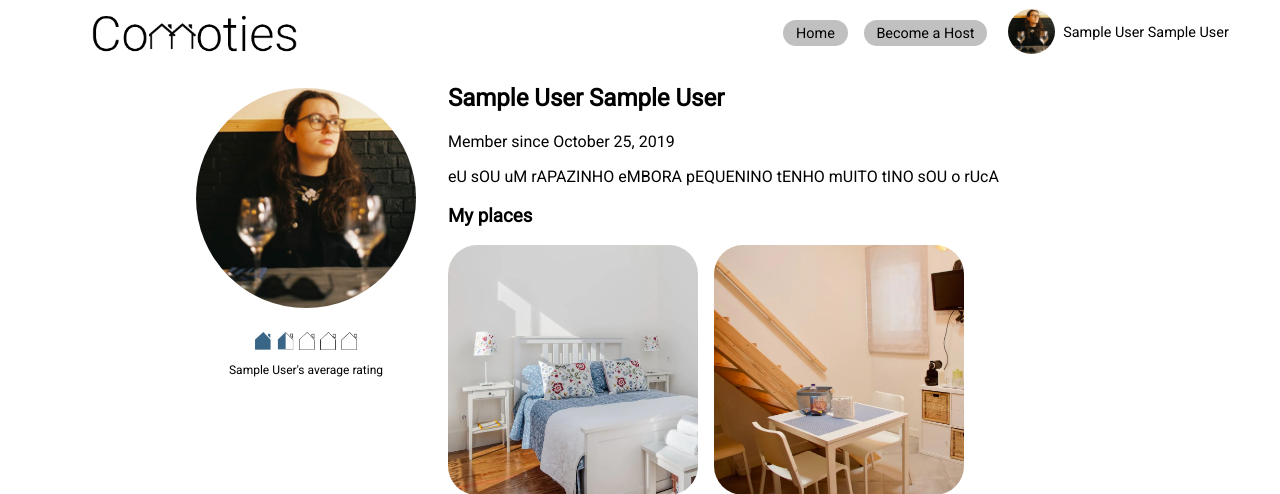
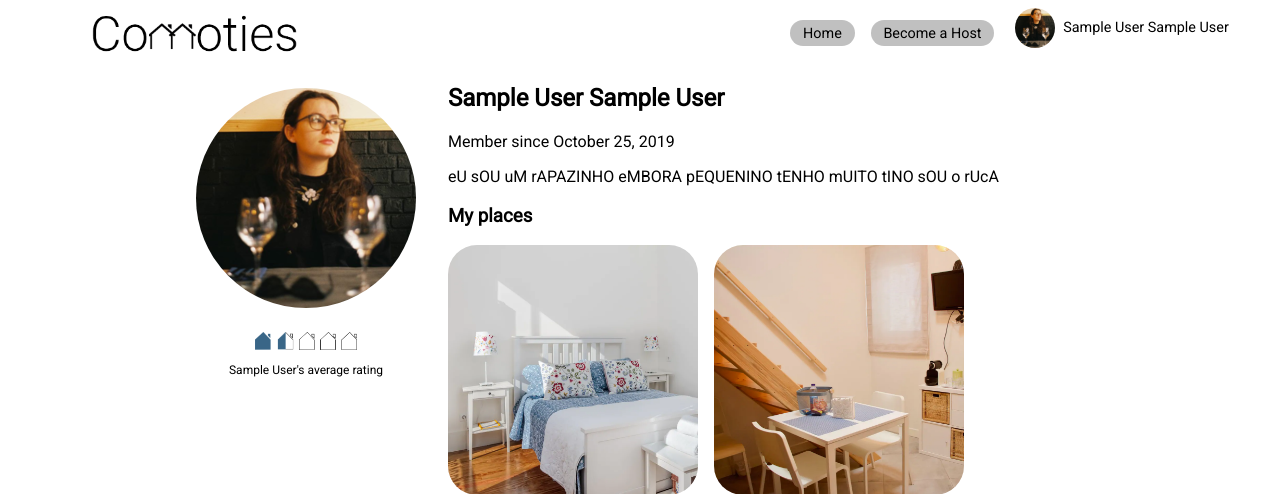
Before and after one commit to atomatir/ltw-feup-proj, a PHP site: page /pages/profile-page.php in a window 1280 px wide. Shown: the top 494 px of the page. Run offline with PHP 8.4, Linux system fonts and the light colour scheme; the visitor is signed in with stand-in values (Sample User, id 1).

Commit message:
O DROPDOWN ESTÁ CENTRADO
agora so falta perceber o problema que criei ao conseguir centrar :')ahahmatemme:')

```diff
--- a/css/style.css
+++ b/css/style.css
@@ -66,46 +66,35 @@ body {
 
 #profile_button{
     background-color:transparent;
-    display: flex;
+    display: grid;
+    grid-template-rows:1fr 1fr;
+    /* grid-gap:0.5rem; */
+    align-content: center;
 
 }
-
-#profile_button ul{
-    display:block;
-    margin-top: 7vh;
-    margin-left: 30vw;
+.dropdown{
+    display:grid;
+    grid-template-rows:1fr auto;
+    grid-gap:0.5rem;
 }
 
 .profile {
+    align-items: center;
     color:black;
     display:flex;
 }
 
-.profile:hover{
-    cursor: pointer;
-}
 
 #profile_img{
     border-radius: 50%;
-    width: 47px;
-    height: 45px;
+    height: 5vh;
+    width:auto;
     margin-right: 0.5rem;
 }
 
-.dropdown{
-    height: 5rem;
-    width: 7rem;
-    margin-top: 10rem;
-}
+.dropdown a{display: none;}
 
-.dropdown a{
-    display: none;
-    margin: 0.5rem 0 0 0;
-}
-
-#profile_button:hover .dropdown a {
-    display: block;
-}
+#profile_button:hover .dropdown a{display:block;}
 
 /* Login and Sign Up */
 
@@ -125,19 +114,12 @@ body {
     height: 78vh;
 }
 
-
-#login_form .input, #signup_form .input {
-    text-align: center;
-}
+#login_form .input, #signup_form .input {text-align: center;}
 
 /* Log in */
-#login_body {
-    background-color: #EBEBEB;
-}
+#login_body {background-color: #EBEBEB;  }
 
-#login_button{
-    background-color: #F0653E;
-}
+#login_button{background-color: #F0653E;}
 
 #login_button:hover{
     background-color: black;
@@ -145,13 +127,8 @@ body {
 }
 
 /* Sign Up */
-#signup_body {
-    background-color: #3B3B3B;
-}
-
-#signup_button{
-    background-color: #FBA104;
-}
+#signup_body {background-color: #3B3B3B;}
+#signup_button{background-color: #FBA104;}
 
 #signup_button:hover{
     background-color: white;
@@ -232,9 +209,7 @@ body {
     text-indent: 3rem;
 }
 
-#dates {
-    display: flex;
-}
+#dates {display: flex;}
 
 #date-in, #date-out {
     border: gray 0.05rem solid;
@@ -242,10 +217,7 @@ body {
     text-align: center;
 }
 
-#date-in {
-    margin-right: 0.5rem;
-}
-
+#date-in {margin-right: 0.5rem;}
 
 #price-range {
     display: flex;
@@ -268,9 +240,7 @@ body {
     padding: 0;
 }
 
-#price-range input::-webkit-slider-thumb {
-    padding: 0;
-}
+#price-range input::-webkit-slider-thumb {padding: 0;}
 
 #range-values {
     margin-top: 0.5rem;
@@ -282,9 +252,7 @@ body {
     margin-bottom: 0.5rem;
 }
 
-#search_button:hover{
-    background-color: #000000;
-}
+#search_button:hover{background-color: #000000;}
 
 
 /* PLACE FORM */
@@ -326,14 +294,8 @@ body {
 #place-price{width: 10rem;}
 #place-lat, #place-long{display:none;}
 #place-street{width: 25rem;}
-
-#place-num{
-    width: 4rem;
-}
-
-#place-pcode{
-    width: 10rem;
-}
+#place-num{width: 4rem;}
+#place-pcode{width: 10rem;}
 
 
 /* Profile */
@@ -351,22 +313,16 @@ body {
     justify-items: center;
 }
 
-#user-sidebar > p{
-    font-size:0.75rem;
-}
+#user-sidebar > p{font-size:0.75rem;}
 
-#user{
-    justify-self: left;
-}
+#user{justify-self: left;}
 
 #user-sidebar > #profile_pic{
     border-radius: 50%;
     margin: 3vh 0;
 }
 
-#user-sidebar > #average_rating{
-    width: 8vw;
-}
+#user-sidebar > #average_rating {width: 8vw;}
 
 #places{
     display:grid;
@@ -375,11 +331,6 @@ body {
 }
 
 /* Footer */
-
-#black-footer{
-color:black;
-}
-
 footer {
     grid-area: footer;
     bottom: 0;
@@ -390,3 +341,5 @@ footer {
     color:white;
     padding:0;
 }
+
+#black-footer{color:black;}
--- a/templates/login-dropdown.php
+++ b/templates/login-dropdown.php
@@ -3,8 +3,9 @@
     <img id="profile_img" src="../images/profile.png" alt="profile picture">
     <p><?php echo $_SESSION['firstName'] . " " . $_SESSION['lastName']; ?></p>
   </a>
-  <ul class="dropdown">
-<li><a href="#" class="nav_button">Edit Profile</a></li>
-<li><a href="../database/action_logout.php" class="nav_button">Log Out</a></li>
-</ul>
+
+  <div class="dropdown">
+    <a href="#" class="nav_button">Edit Profile</a>
+   <a href="../database/action_logout.php" class="nav_button">Log Out</a>
+</div>
 </li>
```
